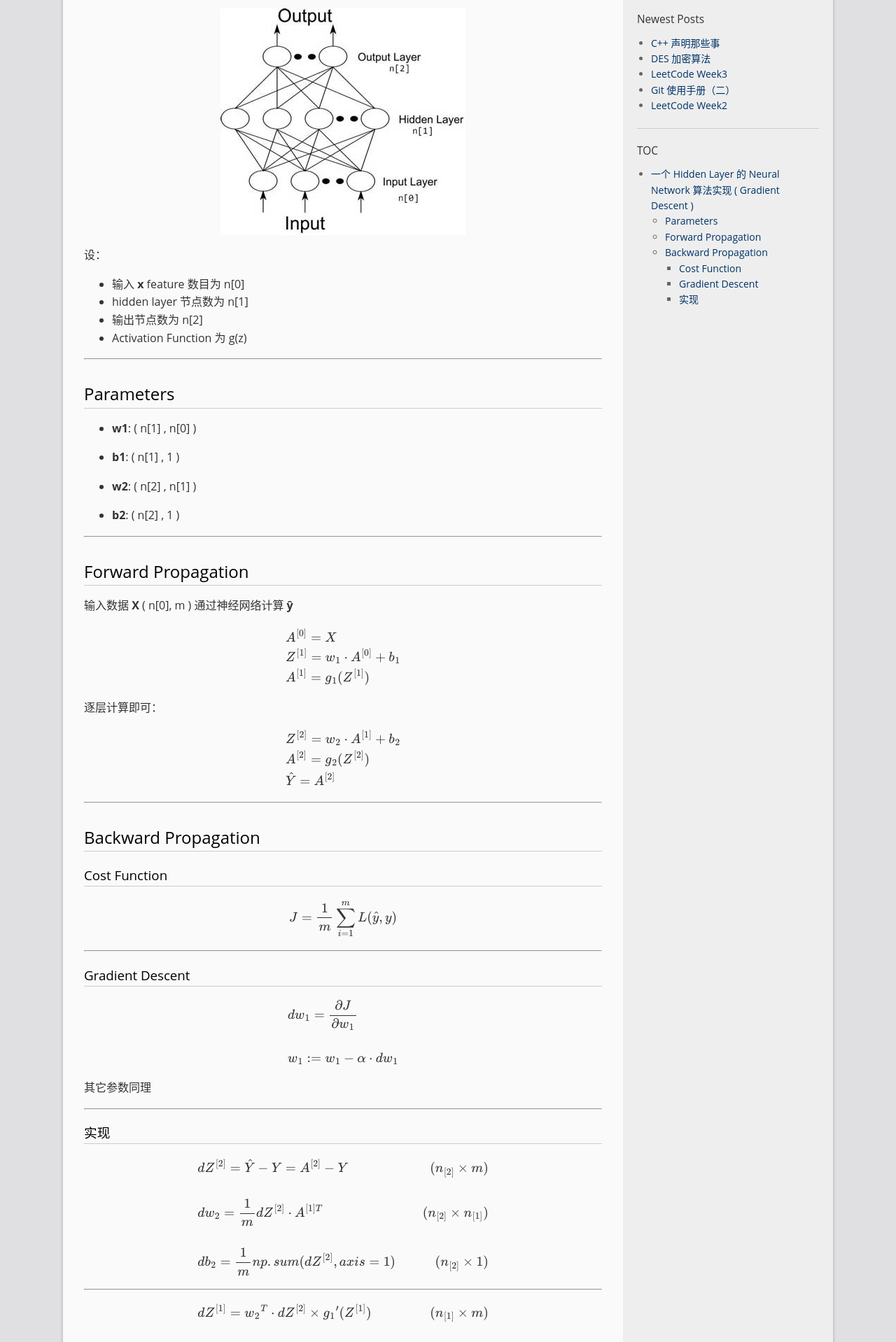
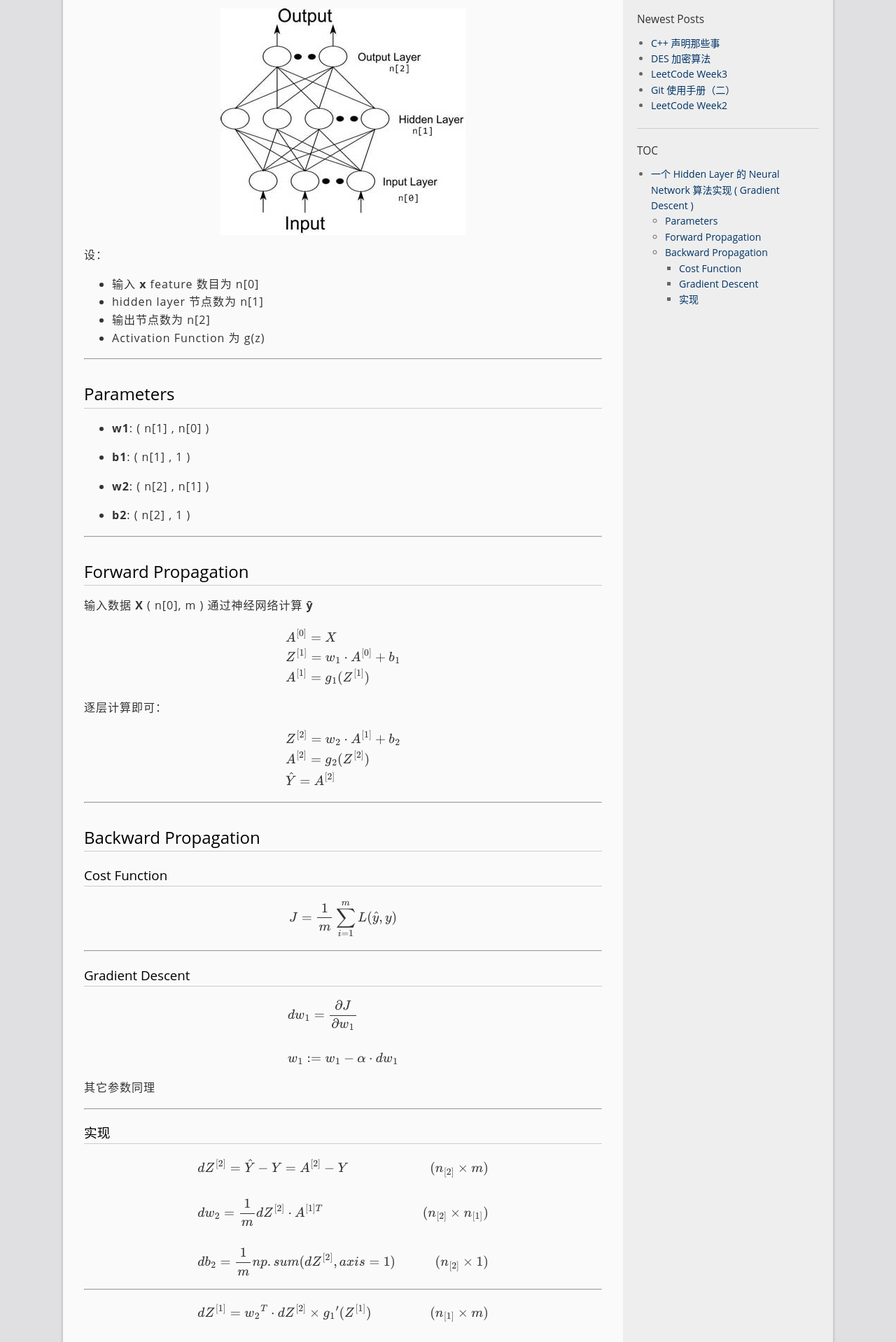
Before and after one commit to qyb225/qyb225.github.io, a Jekyll site: the page built from _posts/2017-08-23-Neural-Network-Algorithm.md, in a window 1280 px wide. Shown: the part 360-2278 px from the top of the page at 70% size. Built offline with Jekyll 4.4.1, drawn with Linux system fonts in a browser that asks for light colours; nearby versions of some CDN libraries; formulas are drawn with MathJax 3.

Commit message:
change: letter-spacing

```diff
--- a/_sass/_post.scss
+++ b/_sass/_post.scss
@@ -38,6 +38,10 @@
             border-bottom: 1px solid #CCC;
         }
 
+        p, li {
+            letter-spacing: $base-letter-spacing;
+        }
+
         pre {
         	margin: 0 -30px;
             @include media-query($on-palm) {
--- a/css/main.scss
+++ b/css/main.scss
@@ -7,6 +7,7 @@ $base-font-family: "微软雅黑",  "Open Sans", "Helvetica Neue", "DejaVu Sans"
 $base-font-size:   16px;
 $small-font-size:  $base-font-size * 0.875;
 $base-line-height: 1.6;
+$base-letter-spacing: 1px;
 
 $code-font-family:   Consolas, Menlo, Monaco, "DejaVu Sans Mono", "Liberation Mono", "文泉驿等宽微米黑", "Courier New", Courier, SimSun, monospace;
 $code-font-size:     17px;
```
